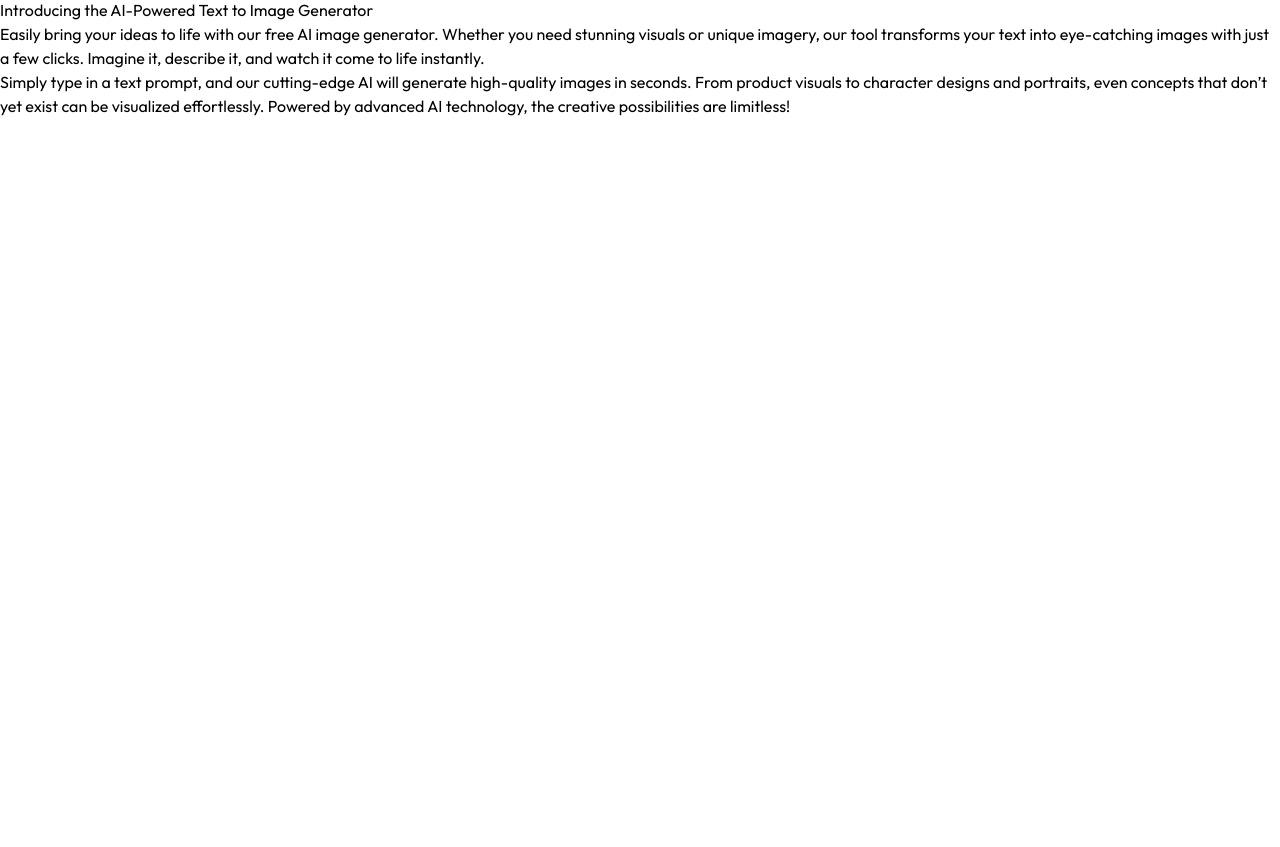
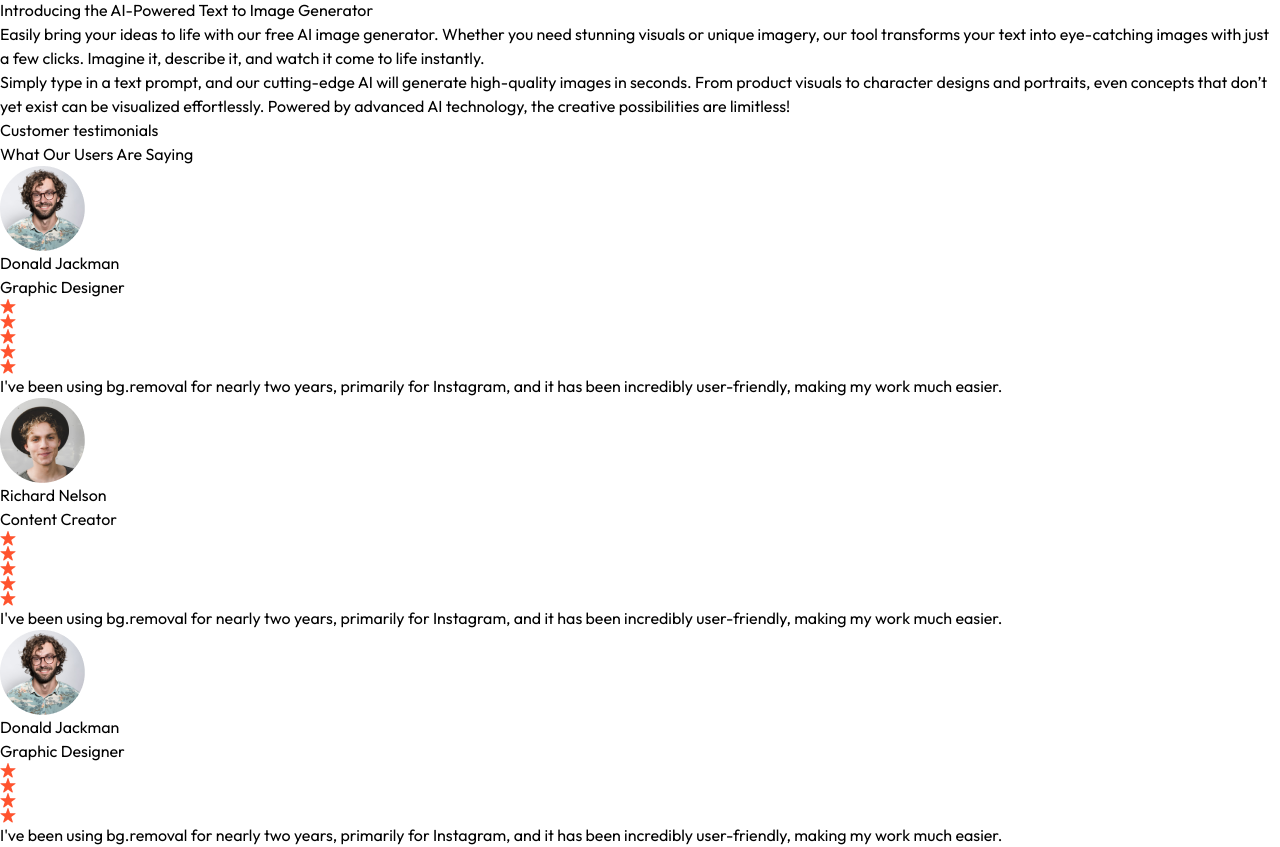
Before and after one commit to anu-304/Imagify, a React (Vite) app in the folder client/: page / in a window 1280 px wide. Shown: the part 1684-2531 px from the top of the page. Before the commit the page ends 1802 px from the top, so only its background shows below. Built offline with nearby package versions, Linux system fonts and the light colour scheme.

Commit message:
Testimonial section commit

```diff
--- a/client/src/assets/assets.js
+++ b/client/src/assets/assets.js
@@ -74,7 +74,7 @@
         image:profile_img_1,
         name:'Donald Jackman',
         role:' Graphic Designer',
-        stars:5,
+        stars:4,
         text:`I've been using bg.removal for nearly two years, primarily for Instagram, and it has been incredibly user-friendly, making my work much easier.`
     },
 ]
--- /dev/null
+++ b/client/src/components/Testimonials.jsx
@@ -0,0 +1,40 @@
+import React from 'react'
+import { assets, testimonialsData } from '../assets/assets'
+
+const Testimonials = () => {
+  return (
+    <div className='flex flex-col items-center justify-center my-20 py-12'>
+
+        <h1 className='text-3xl sm:text-4xl
+        font-semibold mb-2'>Customer testimonials</h1>
+
+        <p className='text-gray-500 mb-12'>What Our Users Are Saying</p>
+
+        <div className='flex flex-wrap gap-6'>
+            {testimonialsData.map((testimonial, index)=>(
+                <div key={index}
+                className='bg-white/20 p-12 rounded-lg shadow-md order
+                w-80 m-auto cursor-pointer hover:scale-[1.02] transition-all'>
+                    <div className='flex flex-col items-center'>
+                        <img src={testimonial.image} alt=""
+                        className='rounded-full w-14'/>
+                        <h2 className='text-xl font-semibold mt-3'>{testimonial.name}</h2>
+                        <p className='text-gray-500 mb-4'>{testimonial.role}</p>
+                        <div className='flex mb-4'>
+                            {Array(testimonial.stars).fill().map((item, index)=>(
+                                <img key={index} src={assets.rating_star} alt="" />
+                            ))}
+                        </div>
+                        <p className='text-center text-sm text-gray-600'>
+                            {testimonial.text}
+                        </p>
+                    </div>
+                </div>
+            ))}
+        </div>
+
+    </div>
+  )
+}
+
+export default Testimonials
--- a/client/src/pages/Home.jsx
+++ b/client/src/pages/Home.jsx
@@ -2,6 +2,7 @@
 import Header from '../components/Header'
 import Steps from '../components/Steps'
 import Description from '../components/Description'
+import Testimonials from '../components/Testimonials'
 
 const Home = () => {
   return (
@@ -9,6 +10,7 @@
       <Header/>
       <Steps />
       <Description />
+      <Testimonials />
     </div>
   )
 }
```
